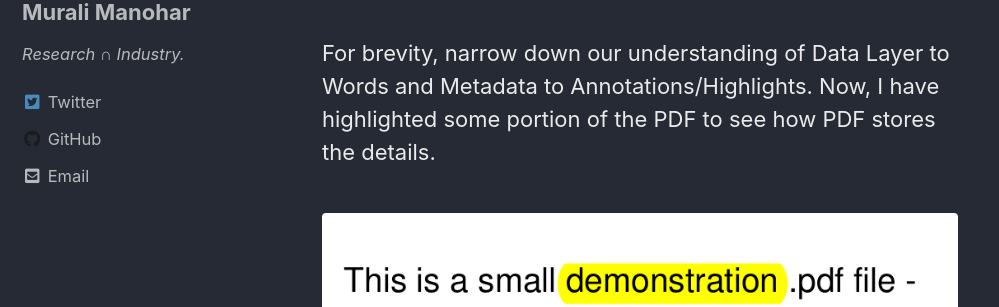
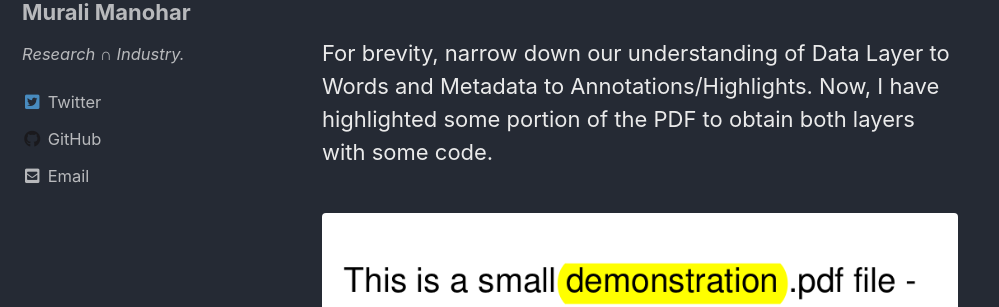
Before and after one commit to gitlost-murali/blogs, a Jekyll site: the page built from _posts/2020-08-30-how-to-read-write-pdfs.md, in a window 1280 px wide and 900 px high, scrolled down 2508 px. Shown: the part 220-527 px from the top of the window, without its empty margins (0-999 px from the left). Built offline with Jekyll 4.4.1, drawn with Linux system fonts in a browser that asks for light colours; cached includes are drawn as plain includes; comment, search, counter and statistics services are not loaded.

Commit message:
Completed pdf blog and added pymupdf link. COrrections

```diff
--- a/_posts/2020-08-30-how-to-read-write-pdfs.md
+++ b/_posts/2020-08-30-how-to-read-write-pdfs.md
@@ -26,7 +26,7 @@ Let's understand it better using [this PDF](http://africau.edu/images/default/sa
 
 {% include figure image_path="/assets/images/sample-pdf.png" alt="PDF Sample" caption="__Figure 2:__ _Sample PDF file_." %}
 
-For brevity, narrow down our understanding of Data Layer to Words and Metadata to Annotations/Highlights. Now, I have highlighted some portion of the PDF to see how PDF stores the details.
+For brevity, narrow down our understanding of Data Layer to Words and Metadata to Annotations/Highlights. Now, I have highlighted some portion of the PDF to obtain both layers with some code.
 
 {% include figure image_path="/assets/images/pdf-highlight.png" alt="Sample Highlight" caption="__Figure 3:__ _Highlighting some portion of PDF_." %}
 
```
